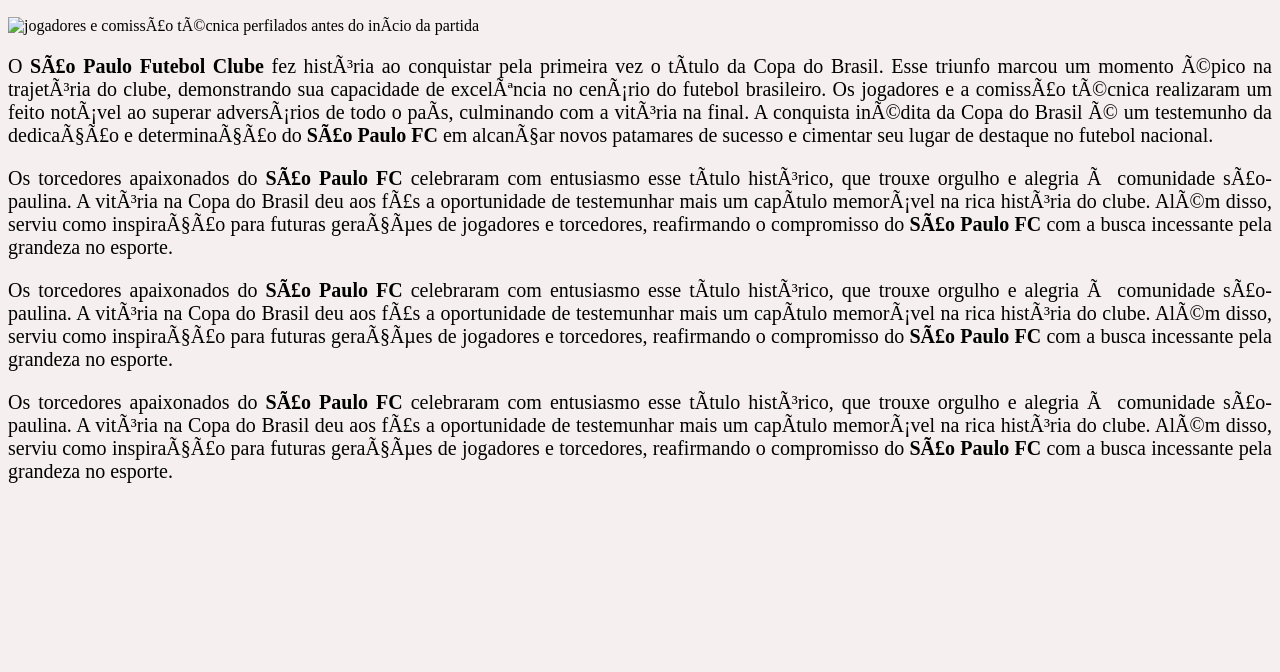
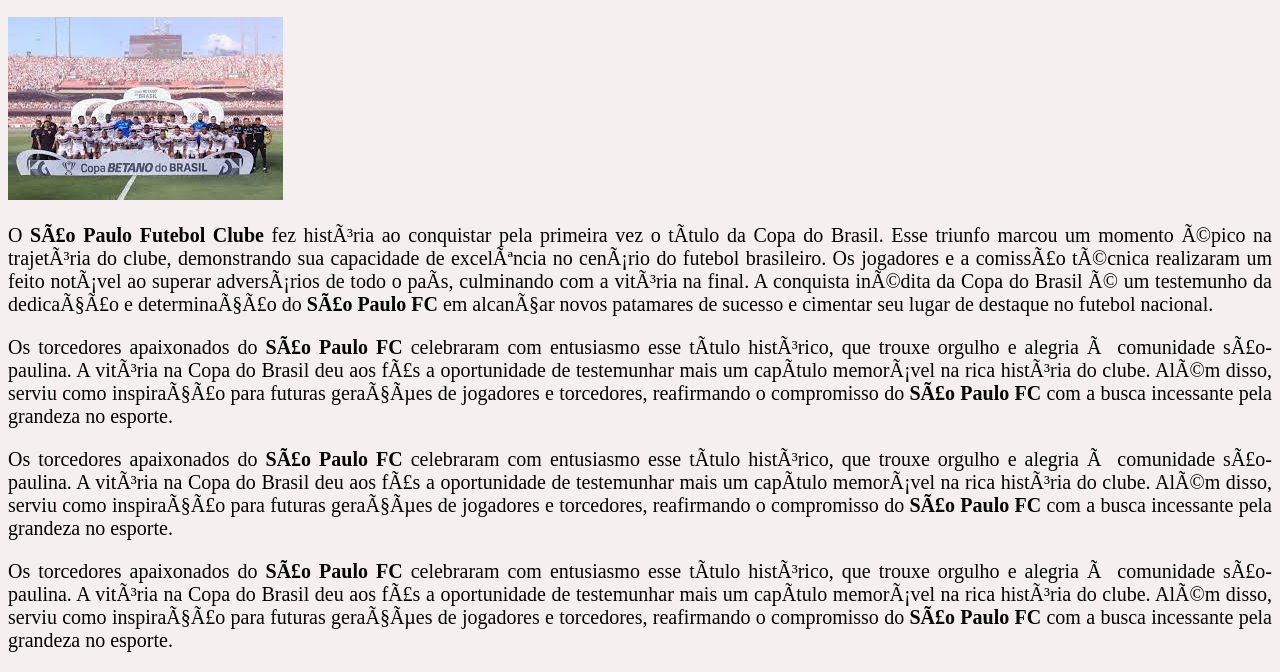
Before and after one commit to ProfessorRafaelAssumpcao/formadores_TurmaA, a plain HTML site: page index.html in a window 1280 px wide. Shown: the part 162-834 px from the top of the page. Before the commit the page ends 800 px from the top, so only its background shows below. Drawn offline with Linux system fonts and the light colour scheme.

Commit message:
ajuste imagem

```diff
--- a/index.html
+++ b/index.html
@@ -8,7 +8,7 @@
 <body>
 	<h1 id="tituloprincipal">São Paulo Futebol Clube: Campeão por inteiro</h1>
 	<h1 class="subtitulo"> Copa do Brasil</h1>
-    <img "poster.jpg" alt="jogadores e comissão técnica perfilados antes do início da partida">
+    <img src="poster.jpg" alt="jogadores e comissão técnica perfilados antes do início da partida.">
 	<p class="corpodotexto">O <b>São Paulo Futebol Clube</b> fez história ao conquistar pela primeira vez o título da Copa do Brasil. Esse triunfo marcou um momento épico na trajetória do clube, demonstrando sua capacidade de excelência no cenário do futebol brasileiro. Os jogadores e a comissão técnica realizaram um feito notável ao superar adversários de todo o país, culminando com a vitória na final. A conquista inédita da Copa do Brasil é um testemunho da dedicação e determinação do <b>São Paulo FC</b> em alcançar novos patamares de sucesso e cimentar seu lugar de destaque no futebol nacional.</p>
     <p class="corpodotexto">Os torcedores apaixonados do <b>São Paulo FC</b> celebraram com entusiasmo esse título histórico, que trouxe orgulho e alegria à comunidade são-paulina. A vitória na Copa do Brasil deu aos fãs a oportunidade de testemunhar mais um capítulo memorável na rica história do clube. Além disso, serviu como inspiração para futuras gerações de jogadores e torcedores, reafirmando o compromisso do <b>São Paulo FC</b> com a busca incessante pela grandeza no esporte.</p>
 	<p class="corpodotexto">Os torcedores apaixonados do <b>São Paulo FC</b> celebraram com entusiasmo esse título histórico, que trouxe orgulho e alegria à comunidade são-paulina. A vitória na Copa do Brasil deu aos fãs a oportunidade de testemunhar mais um capítulo memorável na rica história do clube. Além disso, serviu como inspiração para futuras gerações de jogadores e torcedores, reafirmando o compromisso do <b>São Paulo FC</b> com a busca incessante pela grandeza no esporte.</p>
```
